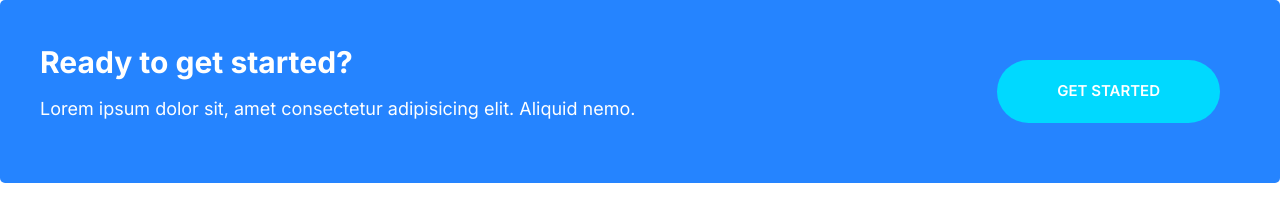
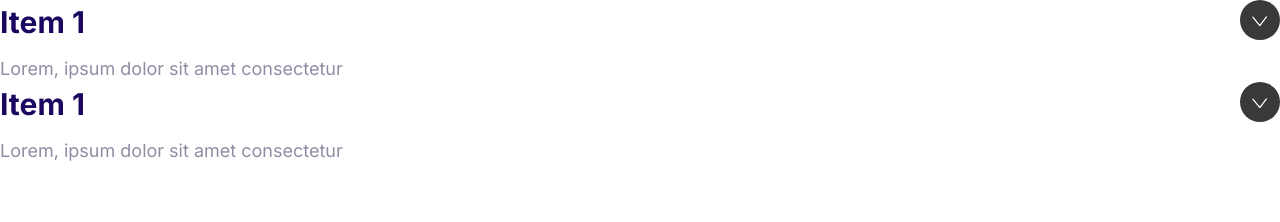
Before and after one commit to WongOonTao/Website, a plain HTML site: page index.html in a window 1280 px wide. Drawn offline with Linux system fonts and the light colour scheme.

Commit message:
collapsible

```diff
--- a/css/styles.css
+++ b/css/styles.css
@@ -531,3 +531,36 @@ a {
     margin: 2rem;
   }
 }
+
+/* Collapsible */
+.collapsible__header {
+  display: flex;
+  justify-content: space-between;
+}
+
+.collapsible__heading {
+  margin-top: 0;
+  font-size: 3rem;
+}
+
+.collapsible__content {
+  max-height: 0;
+  overflow: hidden;
+  opacity: 0;
+  transition: all 0.3s;
+}
+
+.collapsible__chevron {
+  transform: rotate(-90deg);
+  transition: transform 0.3s;
+}
+
+.collapsible--expanded .collapsible__chevron {
+  transform: rotate(0);
+  transition: transform 0.3s;
+}
+
+.collapsible--expanded .collapsible__content {
+  max-height: 100vh;
+  opacity: 1;
+}
--- a/index.html
+++ b/index.html
@@ -14,14 +14,28 @@
     <link rel="stylesheet" href="/css/styles.css" />
   </head>
   <body">
-      <div class="callout callout--primary">
-        <div class="grid grid--1x2">
-          <div class="callout-content">
-            <h2 class="callout__heading">Ready to get started?</h2>
-            <p>Lorem ipsum dolor sit, amet consectetur adipisicing elit. Aliquid nemo.</p>
-          </div>
-            <a href="" class="button button--secondary button--long">Get Started</a>
+      <div class="collapsible collapsible--expanded">
+        <header class="collapsible__header">
+          <h2 class="collapsible__heading">Item 1</h2>
+              <svg class="icon icon--white collapsible__chevron">
+                <use xlink:href="images/sprite.svg#chevron"></use>
+              </svg>
+        </header>
+        <div class="collapsible__content">
+          Lorem, ipsum dolor sit amet consectetur
         </div>
       </div>
+      <div class="collapsible collapsible--expanded">
+        <header class="collapsible__header">
+          <h2 class="collapsible__heading">Item 1</h2>
+              <svg class="icon icon--white collapsible__chevron">
+                <use xlink:href="images/sprite.svg#chevron"></use>
+              </svg>
+        </header>
+        <div class="collapsible__content">
+          Lorem, ipsum dolor sit amet consectetur
+        </div>
+      </div>
+      <script src="js/main.js"></script>
   </body>
 </html>
--- /dev/null
+++ b/js/main.js
@@ -0,0 +1,6 @@
+const collapsibles = document.querySelectorAll(".collapsible");
+collapsibles.forEach((item) =>
+  item.addEventListener("click", function () {
+    this.classList.toggle("collapsible--expanded");
+  })
+);
```
Also changed, not shown: components/collapsible.html (added, +22 -0 lines).
